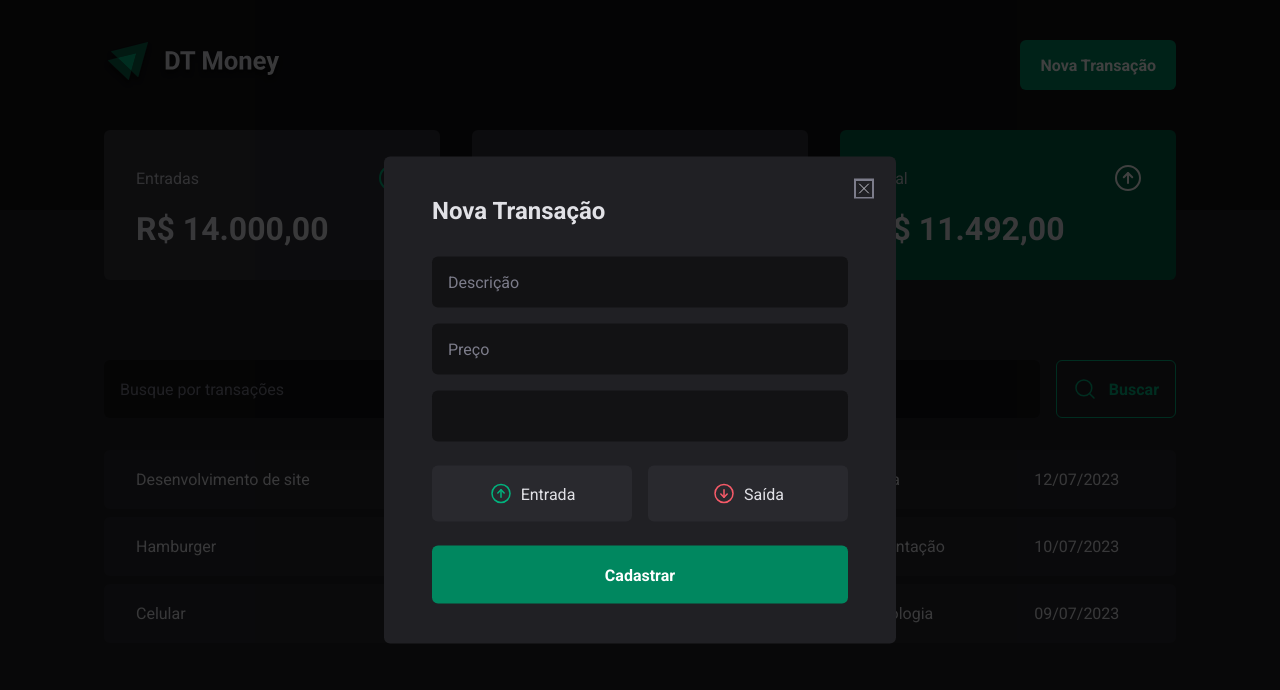
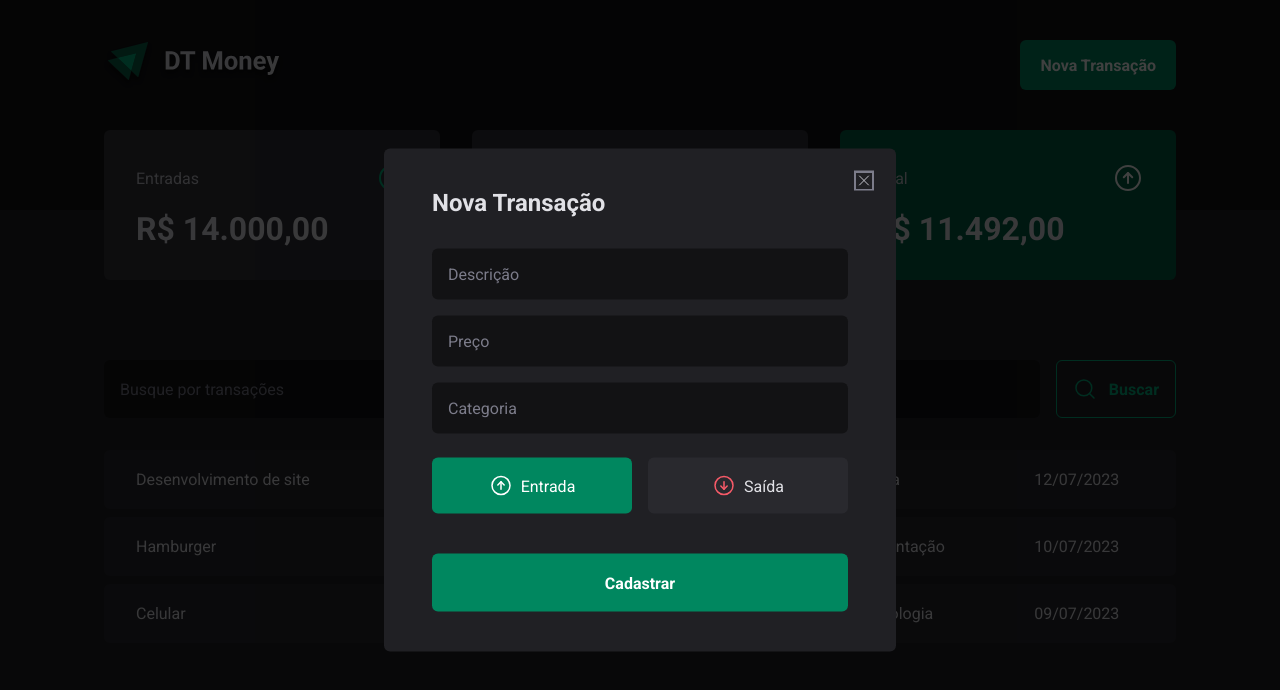
Before and after one commit to felipprodrigues/dt-money, a React (Vite) app: page / in a window 1280 px wide. Both pictures are taken after a click on the button "Nova Transação". Shown: the top 690 px of the page. Built offline with nearby package versions, Linux system fonts and the light colour scheme; data requests are answered from the project's data file.

Commit message:
add hooks, hook forms and zod to form functionalities

```diff
--- a/package.json
+++ b/package.json
@@ -11,12 +11,15 @@
     "preview": "vite preview"
   },
   "dependencies": {
+    "@hookform/resolvers": "^3.1.1",
     "@radix-ui/react-dialog": "^1.0.4",
     "@radix-ui/react-radio-group": "^1.1.3",
     "phosphor-react": "^1.4.1",
     "react": "^18.2.0",
     "react-dom": "^18.2.0",
-    "styled-components": "^6.0.3"
+    "react-hook-form": "^7.45.1",
+    "styled-components": "^6.0.3",
+    "zod": "^3.21.4"
   },
   "devDependencies": {
     "@types/react": "^18.2.14",
--- a/src/components/NewTransactionModal/index.tsx
+++ b/src/components/NewTransactionModal/index.tsx
@@ -8,7 +8,38 @@
 } from "./styles";
 import { ArrowCircleDown, ArrowCircleUp, X } from "phosphor-react";
 
+import * as z from "zod";
+import { zodResolver } from "@hookform/resolvers/zod";
+import { Controller, useForm } from "react-hook-form";
+
+const newTransactionFormSchema = z.object({
+  description: z.string(),
+  price: z.number(),
+  category: z.string(),
+  type: z.enum(["income", "outcome"]),
+});
+
+type NewTransactionFormInputs = z.infer<typeof newTransactionFormSchema>;
+
 export function NewTransactionModal() {
+  const {
+    control,
+    register,
+    handleSubmit,
+    formState: { isSubmitting },
+  } = useForm<NewTransactionFormInputs>({
+    resolver: zodResolver(newTransactionFormSchema),
+    defaultValues: {
+      type: "income",
+    },
+  });
+
+  async function handleCreateNewTransaction(data: NewTransactionFormInputs) {
+    await new Promise((resolve) => setTimeout(resolve, 2000));
+
+    console.log(data);
+  }
+
   return (
     <Dialog.Portal>
       <Overlay />
@@ -20,12 +51,35 @@
           <X />
         </CloseButton>
 
-        <form action="">
-          <input type="text" placeholder="Descrição" required />
-          <input type="text" placeholder="Preço" required />
-          <input type="text" placeholder="" required />
+        <form onSubmit={handleSubmit(handleCreateNewTransaction)}>
+          <input
+            type="text"
+            placeholder="Descrição"
+            required
+            {...register("description")}
+          />
+          <input
+            type="text"
+            placeholder="Preço"
+            required
+            {...register("price", { valueAsNumber: true })}
+          />
+          <input
+            type="text"
+            placeholder="Categoria"
+            required
+            {...register("category")}
+          />
 
-          <TransactionType>
+          <Controller
+            control={control}
+            name="type"
+            render={({ field }) => {
+              return (
+                <TransactionType
+                  onValueChange={field.onChange}
+                  value={field.value}
+                >
                   <TransactionTypeButton variant="income" value="income">
                     <ArrowCircleUp size={24} />
                     Entrada
@@ -36,9 +90,14 @@
                     Saída
                   </TransactionTypeButton>
                 </TransactionType>
+              );
+            }}
+          />
+
+          <button type="submit" disabled={isSubmitting}>
+            Cadastrar
+          </button>
         </form>
-
-        <button type="submit">Cadastrar</button>
       </Content>
     </Dialog.Portal>
   );
--- a/src/components/NewTransactionModal/styles.ts
+++ b/src/components/NewTransactionModal/styles.ts
@@ -53,9 +53,14 @@
     margin-top: 1.5rem;
     cursor: pointer;
 
-    &:hover {
+    &:not(:disabled):hover {
       background-color: ${(props) => props.theme["green-700"]};
       transition: all 0.15s;
+    }
+
+    &:disabled {
+      opacity: 0.6;
+      cursor: not-allowed;
     }
   }
 `;
--- a/src/components/Summary/index.tsx
+++ b/src/components/Summary/index.tsx
@@ -1,32 +1,11 @@
 import { ArrowCircleDown, ArrowCircleUp } from "phosphor-react";
 import { SummaryCard, SummaryContainer } from "./styles";
-import { useContext } from "react";
-import { TransactionContext } from "../../contexts/transaction";
 import { priceFormatter } from "../../utils/formatter";
 
+import { useSummary } from "../../hoooks/useSummary";
+
 export function Summary() {
-  const { transactions } = useContext(TransactionContext);
-
-  if (!transactions) return;
-
-  const summary = transactions.reduce(
-    (acc, cur) => {
-      if (cur.type === "income") {
-        acc.income += cur.price;
-        acc.total += cur.price;
-      } else {
-        acc.outcome += cur.price;
-        acc.total -= cur.price;
-      }
-
-      return acc;
-    },
-    {
-      income: 0,
-      outcome: 0,
-      total: 0,
-    }
-  );
+  const summary = useSummary();
 
   return (
     <SummaryContainer>
--- /dev/null
+++ b/src/hoooks/useSummary.ts
@@ -0,0 +1,29 @@
+import { useContext } from "react";
+import { TransactionContext } from "../contexts/transaction";
+
+export function useSummary() {
+  const { transactions } = useContext(TransactionContext);
+
+  if (!transactions) return;
+
+  const summary = transactions.reduce(
+    (acc, cur) => {
+      if (cur.type === "income") {
+        acc.income += cur.price;
+        acc.total += cur.price;
+      } else {
+        acc.outcome += cur.price;
+        acc.total -= cur.price;
+      }
+
+      return acc;
+    },
+    {
+      income: 0,
+      outcome: 0,
+      total: 0,
+    }
+  );
+
+  return summary;
+}
--- a/src/pages/Transactions/SearchForm/index.tsx
+++ b/src/pages/Transactions/SearchForm/index.tsx
@@ -1,12 +1,37 @@
 import { MagnifyingGlass } from "phosphor-react";
 import { SearchFormContainer } from "./styles";
+import * as z from "zod";
+import { useForm } from "react-hook-form";
+import { zodResolver } from "@hookform/resolvers/zod";
+
+const searchFormSchema = z.object({
+  query: z.string(),
+});
+
+type SearchFormInputs = z.infer<typeof searchFormSchema>;
 
 export function SearchForm() {
+  const {
+    register,
+    handleSubmit,
+    formState: { isSubmitting },
+  } = useForm<SearchFormInputs>({
+    resolver: zodResolver(searchFormSchema),
+  });
+
+  function handleSearchTransactions(data: SearchFormInputs) {
+    console.log(data);
+  }
+
   return (
-    <SearchFormContainer>
-      <input type="text" placeholder="Busque por transações" />
+    <SearchFormContainer onSubmit={handleSubmit(handleSearchTransactions)}>
+      <input
+        type="text"
+        placeholder="Busque por transações"
+        {...register("query")}
+      />
 
-      <button type="submit">
+      <button type="submit" disabled={isSubmitting}>
         <MagnifyingGlass size={24} />
         Buscar
       </button>
--- a/src/pages/Transactions/SearchForm/styles.ts
+++ b/src/pages/Transactions/SearchForm/styles.ts
@@ -31,7 +31,11 @@
     border-radius: 6px;
     cursor: pointer;
 
-    &:hover {
+    &:disabled {
+      opacity: 0.7;
+    }
+
+    &:not(:disabled):hover {
       background-color: ${(props) => props.theme["green-500"]};
       border: 1px solid ${(props) => props.theme["green-500"]};
       color: ${(props) => props.theme.white};
```
Also changed, not shown: 1 other file (tests, documents, lock files or other folders). Lines whose indentation alone changed are shown as unchanged.
